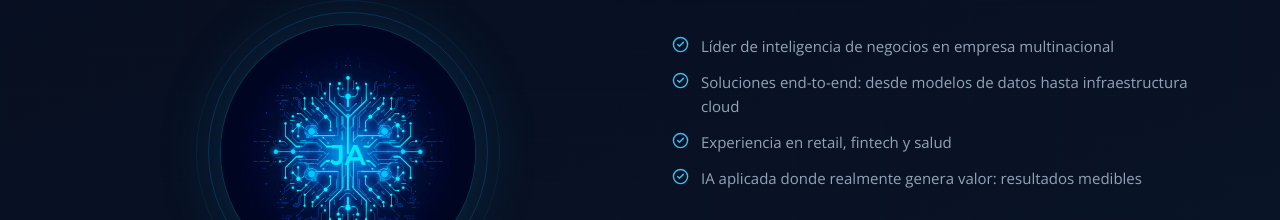
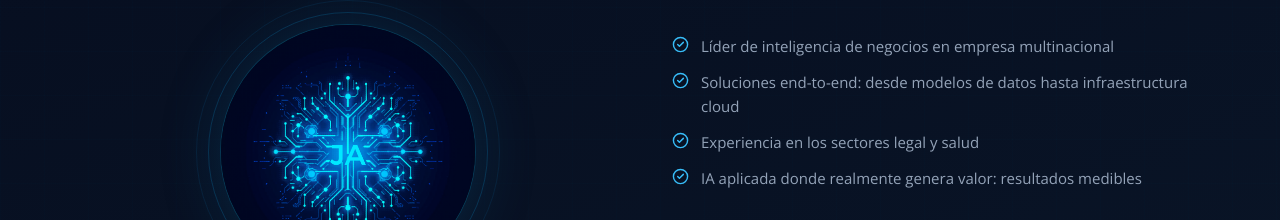
Before and after one commit to joviralexander-code/jovir-cloud, a Next.js app: page / in a window 1280 px wide. Shown: the part 2208-2428 px from the top of the page. Built offline with nearby package versions, Linux system fonts and the light colour scheme.

Commit message:
Update experience sectors to legal and health
Co-Authored-By: Claude Sonnet 4.6 <noreply@anthropic.com>

```diff
--- a/src/components/About.tsx
+++ b/src/components/About.tsx
@@ -5,7 +5,7 @@ import { CheckCircle2 } from "lucide-react";
 const highlights = [
   "Líder de inteligencia de negocios en empresa multinacional",
   "Soluciones end-to-end: desde modelos de datos hasta infraestructura cloud",
-  "Experiencia en retail, fintech y salud",
+  "Experiencia en los sectores legal y salud",
   "IA aplicada donde realmente genera valor: resultados medibles",
 ];
 
```
